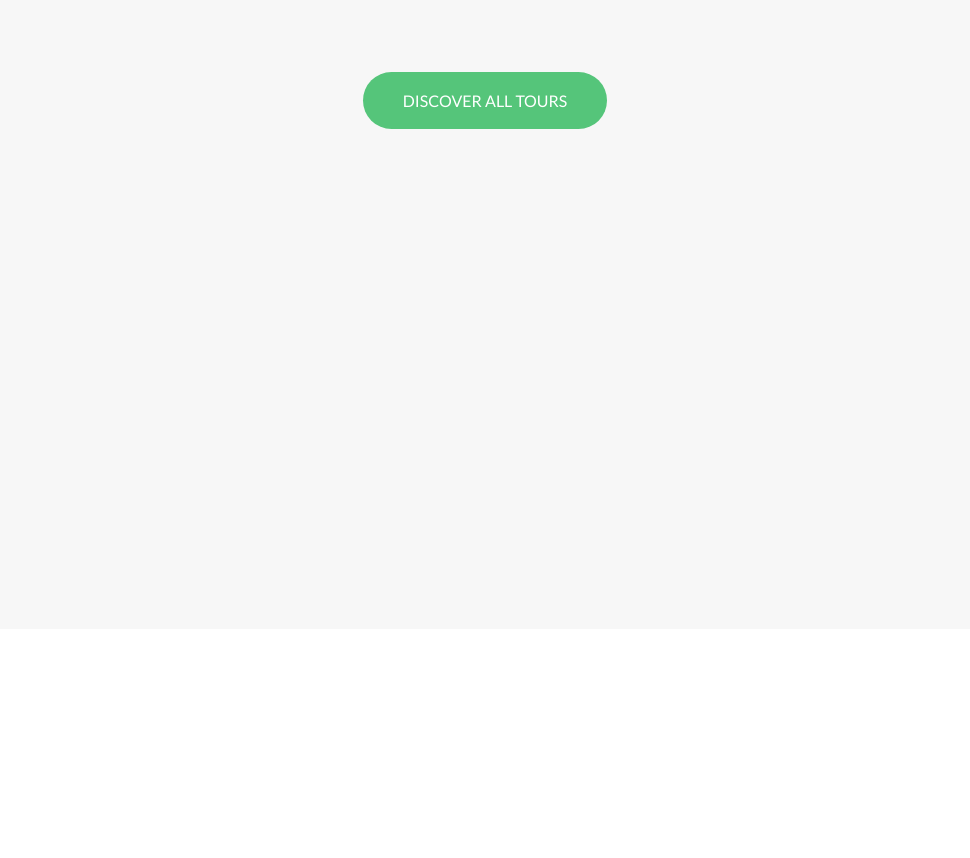
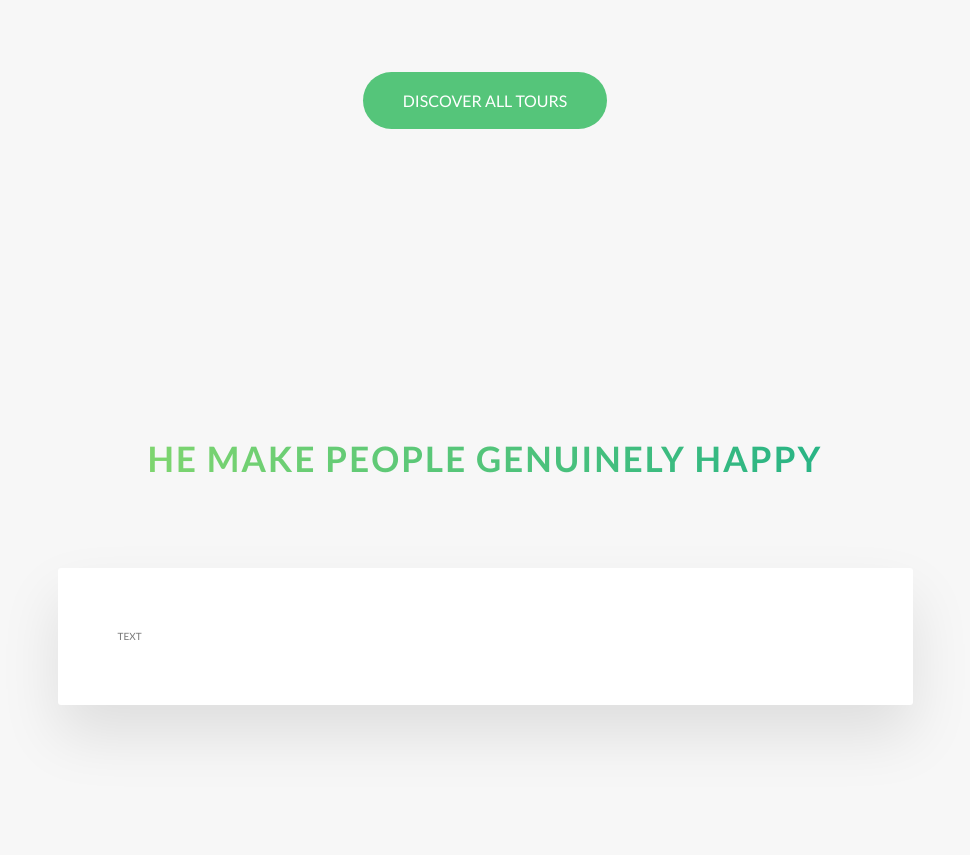
Before and after one commit to lucasspeixoto/advanced-css-tips, a website: page natours/index.html in a window 1280 px wide. Shown: the part 3083-3941 px from the top of the page, without its empty margins (155-1125 px from the left). Before the commit the page ends 3742 px from the top, so only its background shows below. Drawn offline with Linux system fonts and the light colour scheme.

Commit message:
Finish natours tour section

```diff
--- a/natours/index.html
+++ b/natours/index.html
@@ -143,7 +143,6 @@
         <div class="u-center-text u-margin-bottom-big">
           <h2 class="heading-secondary">Most popular tours</h2>
         </div>
-
         <div class="row">
           <div class="col-1-of-3">
             <div class="card">
@@ -241,6 +240,18 @@
           <a href="#" class="btn btn--green">Discover all tours</a>
         </div>
       </section>
+
+      <section class="section-stories">
+        <div class="u-center-text u-margin-bottom-big">
+          <h2 class="heading-secondary">He make people genuinely happy</h2>
+        </div>
+
+        <div class="row">
+          <div class="story">
+            TEXT
+          </div>
+        </div>
+      </section>
     </main>
 
     <!-- <section class="grid-test">
--- /dev/null
+++ b/natours/sass/components/_story.scss
@@ -0,0 +1,8 @@
+.story {
+  width: 75%;
+  margin: 0 auto;
+  box-shadow: 0 3rem 6rem rgba($color-black, 0.1);
+  background-color: $color-white;
+  border-radius: 3px;
+  padding: 6rem;
+}
--- a/natours/sass/main.scss
+++ b/natours/sass/main.scss
@@ -11,6 +11,7 @@
 @import "components/composition";
 @import "components/feature-box";
 @import "components/card";
+@import "components/story";
 
 @import "layouts/header";
 @import "layouts/grid";
--- a/natours/sass/pages/_home.scss
+++ b/natours/sass/pages/_home.scss
@@ -23,6 +23,11 @@
 
 .section-tours {
   background-color: $color-grey-light-1;
-  padding: 25rem 0 50rem 0;
+  padding: 25rem 0 15rem 0;
   margin-top: -10rem;
 }
+
+.section-stories {
+  background-color: $color-grey-light-1;
+  padding: 15rem 0;
+}
```
Also changed, not shown: natours/css/style.css.
